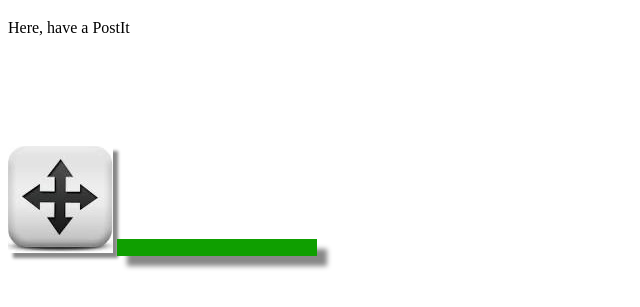
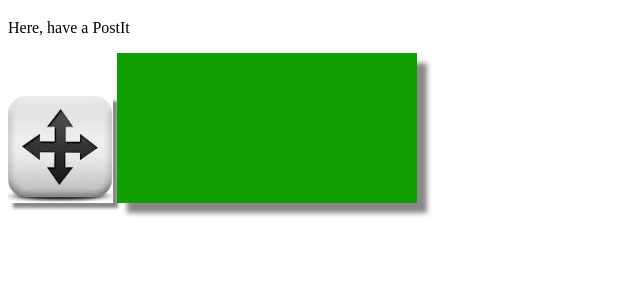
Before and after one commit to pytham/pytham.github.io, a plain HTML site: page index.html in a window 1280 px wide. Shown: the part 61-368 px from the top of the page, without its empty margins (0-640 px from the left). Drawn offline with Linux system fonts and the light colour scheme.

Commit message:
Update index.html

```diff
--- a/index.html
+++ b/index.html
@@ -7,8 +7,8 @@
     <script src='canvas_script.js' type="text/javascript"></script>
     <link type='text/css' rel='stylesheet'  href='style.css'></link>
     <img title="Move the Postit" class='button' src='move.jpg' onclick=moveCanvas()/>
-    <a href='#' title="I'm the Postit" class='canvas'>
-    <canvas id='canvas' width='200' height='200' onmousedown=onStartWrite()> </canvas>
+    <a href='#' title="I'm the Postit">
+    <canvas id='canvas' class='canvas' onmousedown=onStartWrite()> </canvas>
     </a>
   </body>
 </html>
```
